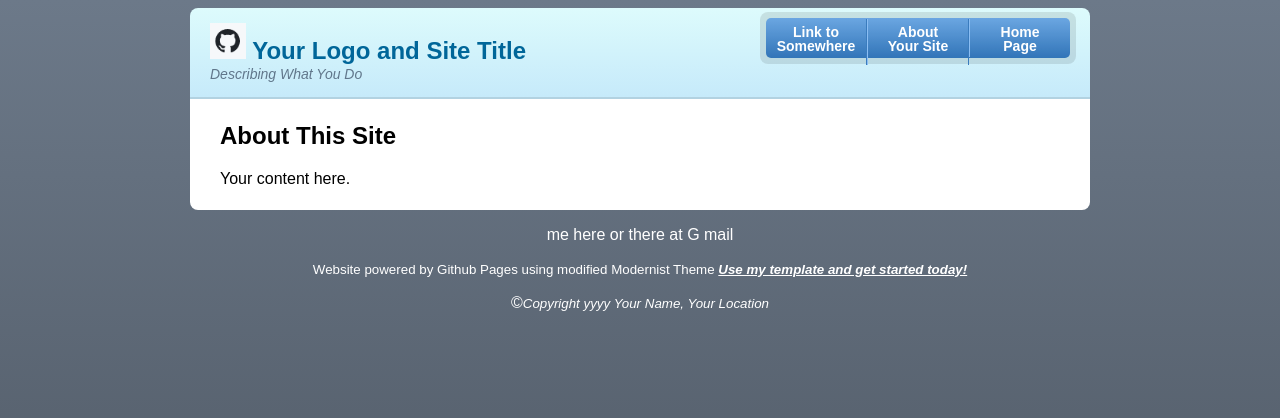
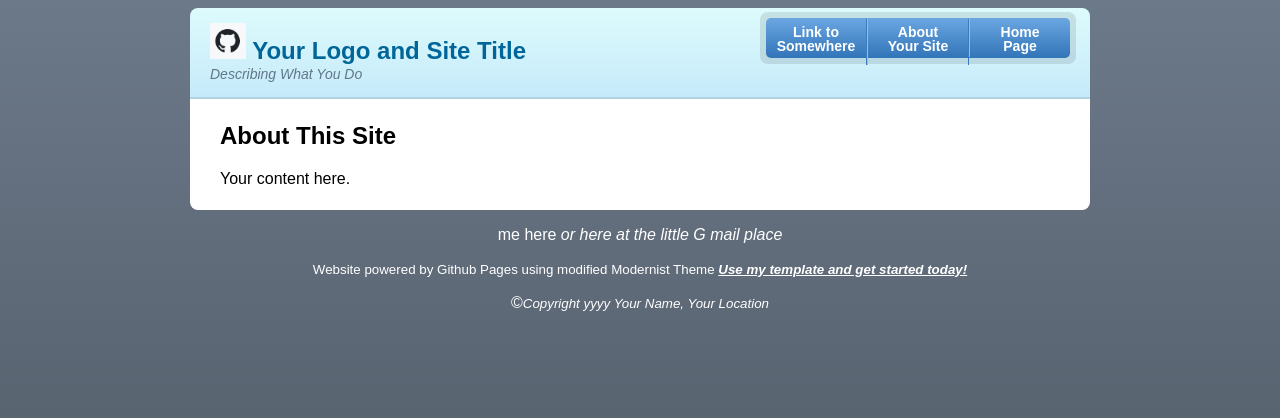
Before and after one commit to TR-Systems/modernist, a Jekyll site: the page built from about.md, in a window 1280 px wide. Shown: the top 418 px of the page. Built offline with Jekyll 4.4.1, drawn with Linux system fonts in a browser that asks for light colours; our own code applies the rules of GitHub Pages for plain Markdown files.

Commit message:
Update _config.yml

```diff
--- a/_config.yml
+++ b/_config.yml
@@ -19,7 +19,7 @@ hlink1_text: Link to<br>Somewhere
 # Do not publish email addresses, you will be spammed beyond belief.
 # First line of footer with "Contact: " prefix
 contact_info1: me here
-contact_info2: or there at G mail
+contact_info2: <em>or here at the little G mail place</em>
 # Second line
 footer_text1: Website powered by Github Pages using modified Modernist Theme
 footer_text2: <em>Use my template and get started today!</em>
```
